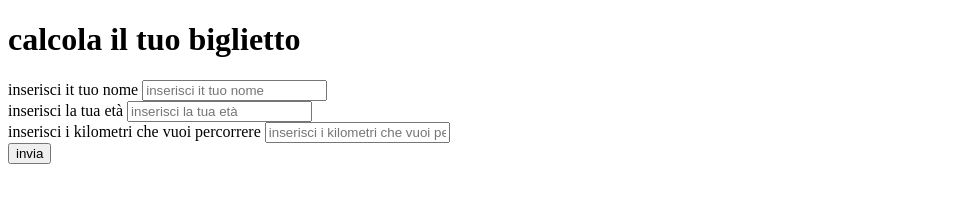
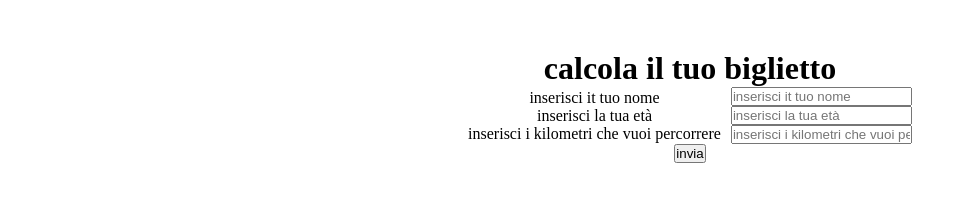
Before and after one commit to willymariino/js-biglietto-treno-form, a plain HTML site: page index.html in a window 1280 px wide. Shown: the whole page, without its empty margins (0-967 px from the left). Drawn offline with Linux system fonts and the light colour scheme.

Commit message:
added styling to the input field

```diff
--- a/index.html
+++ b/index.html
@@ -5,26 +5,39 @@
     <meta charset="UTF-8">
     <meta name="viewport" content="width=device-width, initial-scale=1.0">
     <title>calcolo biglietto treno</title>
+    <link rel="stylesheet" href="style.css">
 </head>
 
 <body>
 
-    <h1>calcola il tuo biglietto</h1>
-    <form action="">
-        <label for="new-task-name">inserisci it tuo nome</label>
-        <input type="text" id="new-task-name" name="name" placeholder="inserisci it tuo nome"> <br>
+    <main>
 
-        <label for="new-task-age">inserisci la tua età</label>
-        <input type="text" id="new-task-age" name="età" placeholder="inserisci la tua età"> <br>
+        <h1>calcola il tuo biglietto</h1>
+        <form action="">
 
-        <label for="new-task-kilometers">inserisci i kilometri che vuoi percorrere</label>
-        <input type="text" id="new-task-kilometers" name="kilometri"
-            placeholder="inserisci i kilometri che vuoi percorrere"> <br>
+            <div class="container">
+                <div class="label-box">
+                    <label for="new-task-name">inserisci it tuo nome</label> <br>
+                    <label for="new-task-age">inserisci la tua età</label> <br>
+                    <label for="new-task-kilometers">inserisci i kilometri che vuoi percorrere</label>
+                </div>
 
-        <button type="button" id="send-task"> invia</button>
-    </form>
+                <div class="text-box">
+                    <input type="text" id="new-task-name" name="name" placeholder="inserisci it tuo nome"> <br>
+                    <input type="text" id="new-task-age" name="età" placeholder="inserisci la tua età"><br>
+                    <input type="text" id="new-task-kilometers" name="kilometri"
+                        placeholder="inserisci i kilometri che vuoi percorrere">
+                </div>
 
-    <p id="ticket-price"> </p>
+            </div>
+
+            <button type="button" id="send-task"> invia</button>
+        </form>
+
+
+        <p id="ticket-price"> </p>
+
+    </main>
 
     <script src="script.js"></script>
 </body>
--- /dev/null
+++ b/style.css
@@ -0,0 +1,41 @@
+/* Reset CSS */
+* {
+    margin: 0;
+    padding: 0;
+    box-sizing: border-box;
+}
+
+
+
+main {
+    padding: 50px 0;
+    text-align: center;
+    margin-left: 100px;
+}
+
+/* Main container */
+.container {
+    display: flex;
+    align-items: center;
+    max-width: 1400px;
+    gap: 10px;
+    justify-content: center;
+    margin: 0 auto;
+
+}
+
+
+/* Image styling */
+
+
+.label-box {
+
+    height: auto;
+
+}
+
+/* Text section */
+.text-box {
+    max-width: 600px;
+
+}
```
